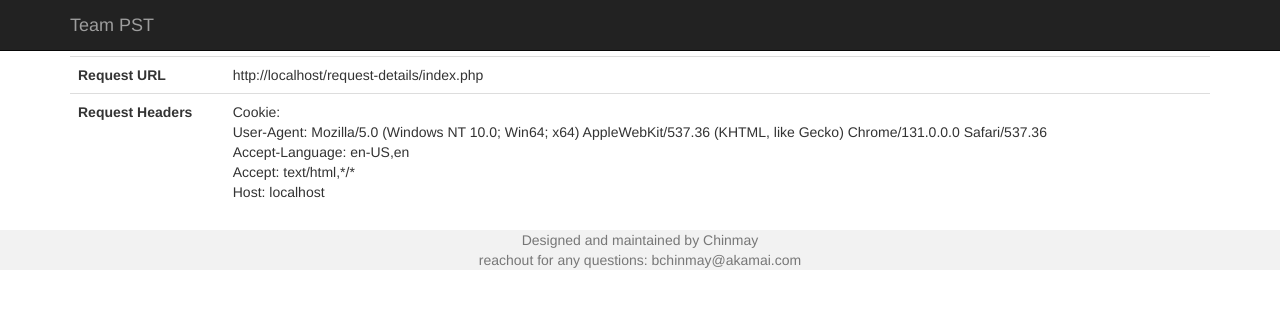
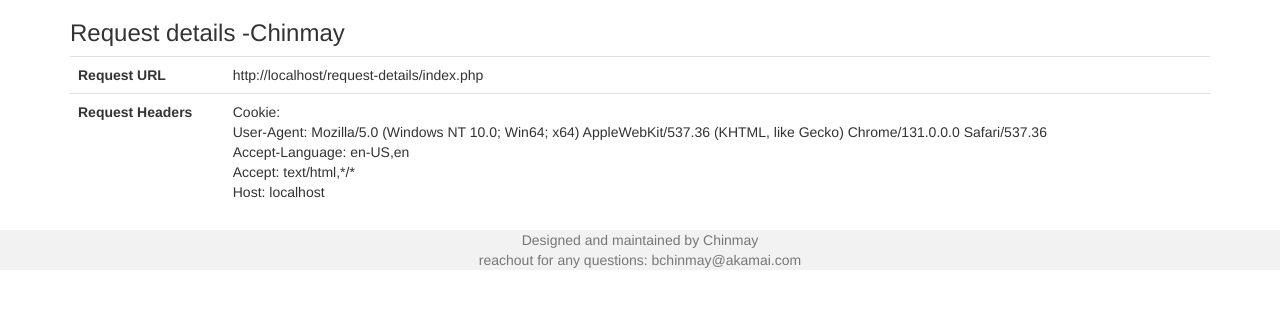
Before and after one commit to bgcena/hostedsites, a PHP site: page /request-details/index.php in a window 1280 px wide. Shown: the top 309 px of the page. Run offline with PHP 8.4, Linux system fonts and the light colour scheme.

Commit message:
Update index.php

```diff
--- a/pst-poc.com/request-details/index.php
+++ b/pst-poc.com/request-details/index.php
@@ -1,19 +1,4 @@
 <?php include "../top.php" ?>
-
-<nav class="navbar navbar-inverse navbar-fixed-top">
-    <div class="container">
-        <div class="navbar-header">
-            <button type="button" class="navbar-toggle collapsed" data-toggle="collapse" data-target="#navbar" aria-expanded="false" aria-controls="navbar">
-                <span class="sr-only">Toggle navigation</span>
-                <span class="icon-bar"></span>
-                <span class="icon-bar"></span>
-                <span class="icon-bar"></span>
-            </button>
-            <a class="navbar-brand" href="/index.php">Team PST</a>
-        </div>
-        <!--/.navbar-collapse -->
-    </div>
-</nav>
 <div class="container">
     <h3>Request details -Chinmay</h3>
     <table class="table">
```
